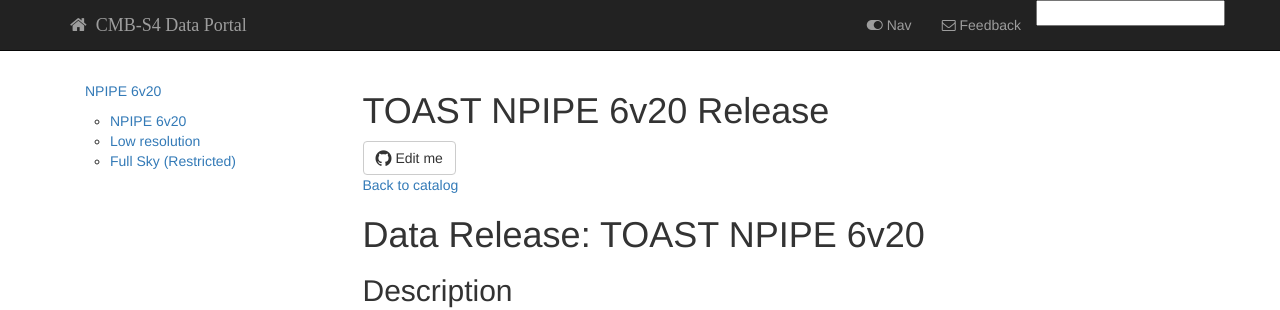
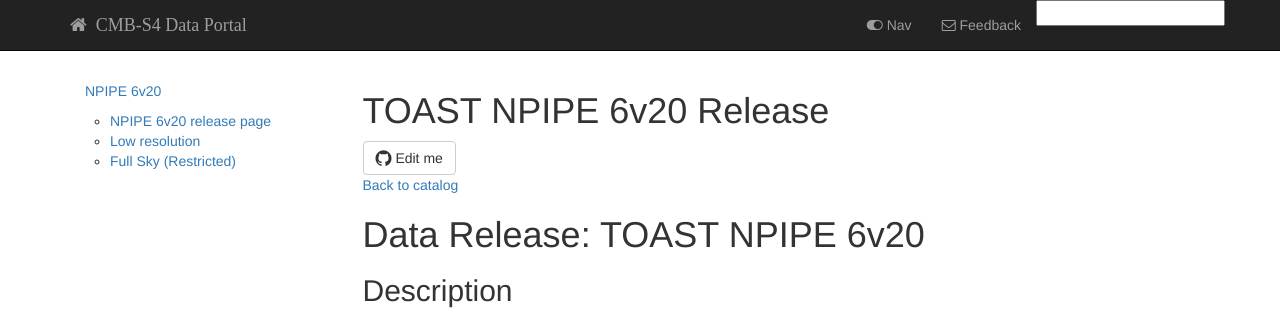
Before and after one commit to CMB-S4/serverless-data-portal-cmb-s4, a Jekyll site: the page built from releases/npipe6v20/index.md, in a window 1280 px wide. Shown: the top 310 px of the page. Built offline with Jekyll 4.4.1, drawn with Linux system fonts in a browser that asks for light colours; nearby versions of some CDN libraries; library files that are not in the unit come from our copies; comment, search, counter and statistics services are not loaded.

Commit message:
change label

```diff
--- a/_data/sidebars/home_sidebar.yml
+++ b/_data/sidebars/home_sidebar.yml
@@ -8,7 +8,7 @@ entries:
   - title: NPIPE 6v20
     output: web
     folderitems:
-    - title: NPIPE 6v20
+    - title: NPIPE 6v20 release page
       url: /serverless-data-portal-cmb-s4/releases/npipe6v20/
       output: web
     - title: Low resolution
```
